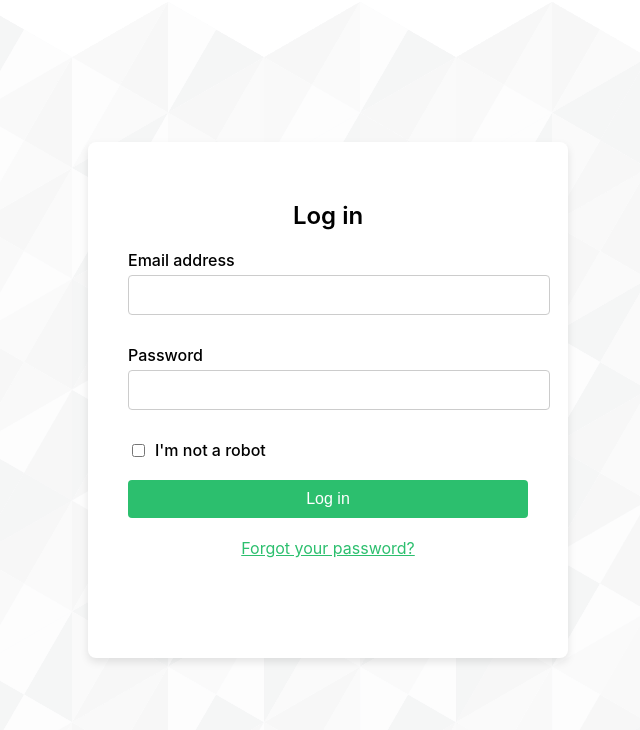
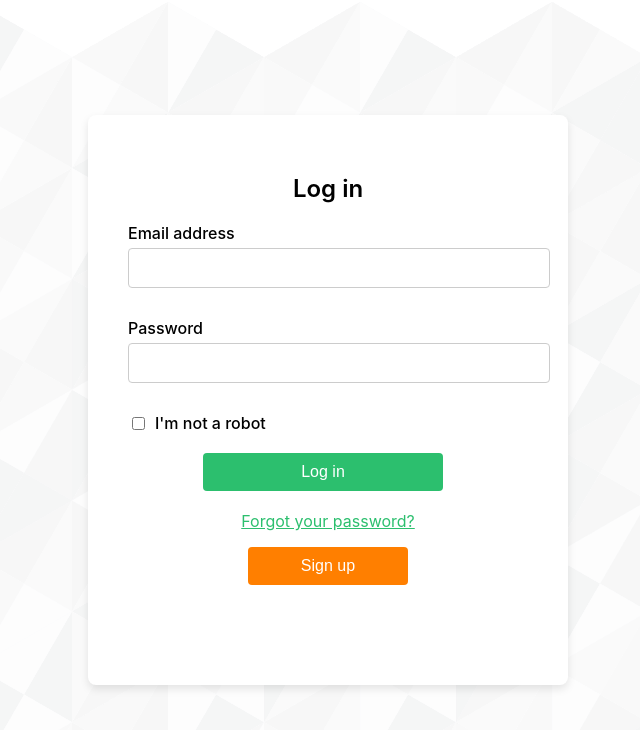
Before and after one commit to kaushalkarki/splitwise, a React (Create React App) app: page /login in a window 1280 px wide. Shown: the top 730 px of the page, without its empty margins (312-952 px from the left). Built offline with nearby package versions, Linux system fonts and the light colour scheme.

Commit message:
Delete transaction

```diff
--- a/src/assets/styles/components/Group.css
+++ b/src/assets/styles/components/Group.css
@@ -57,6 +57,7 @@
   justify-content: space-between;
   border-bottom: 1px solid #f1f1f1;
   padding: 10px 0;
+  position: relative;
 }
 
 .expense-date {
@@ -67,7 +68,7 @@
 }
 
 .expense-description {
-  flex: 1;
+  flex: 0.5;
   margin-left: 20px;
   font-weight: bold;
   text-decoration: underline;
@@ -86,6 +87,26 @@
   color: grey;
   font-size: small;
   border: 2 px solid aqua;
+}
+
+.delete-div{
+margin-left: 10px;
+}
+
+.delete-button {
+  position: absolute;
+  top: 10px;
+  right: 10px;
+  background: none;
+  border: none;
+  color: red;
+  font-size: 20px;
+  cursor: pointer;
+  visibility: hidden;
+}
+
+.expense-item:hover .delete-button {
+  visibility: visible;
 }
 
 @media (max-width: 768px) {
--- a/src/assets/styles/pages/Login.css
+++ b/src/assets/styles/pages/Login.css
@@ -67,7 +67,19 @@
   border-radius: 4px;
   font-size: 16px;
   cursor: pointer;
-  width: 100%;
+  width: 60%;
+  margin-right: 10px;
+}
+
+.login-form .signup-button {
+  background-color: "orange";
+  color: white;
+  padding: 10px 20px;
+  border: none;
+  border-radius: 4px;
+  font-size: 16px;
+  cursor: pointer;
+  width: 40%;
 }
 
 .login-form .login-button:hover {
--- a/src/assets/styles/pages/SignUp.css
+++ b/src/assets/styles/pages/SignUp.css
@@ -1,12 +1,12 @@
 #logo{
   width: 200px;
-}.signup-container {
+}
+.signup-container {
   display: flex;
   align-items: center;
   justify-content: center;
-  height: 80vh;
-  padding: 20px;
-  background-color: #f5f5f5;
+  height: 100vh;
+  background-image: url('/src/assets/images/facets.png');
 }
 
 .signup-logo {
--- a/src/components/AddExpenseForm.js
+++ b/src/components/AddExpenseForm.js
@@ -21,6 +21,7 @@ const AddExpenseForm = ({ onClose, groupId, groupName }) => {
 
   useEffect(() => {
     fetchUsers();
+  // eslint-disable-next-line
   }, []);
 
   useEffect(() => {
--- a/src/components/Group.js
+++ b/src/components/Group.js
@@ -3,9 +3,10 @@ import Sidebar from './Sidebar';
 import { useParams, useNavigate } from 'react-router-dom';
 import Modal from './Modal';
 import AddExpenseForm from './AddExpenseForm';
-import "../assets/styles/components/Group.css"
+import "../assets/styles/components/Group.css";
 import { useAuth } from '../context/AuthContext';
 import { API_BASE_URL } from '../constant';
+import DeleteOutlineIcon from '@mui/icons-material/DeleteOutline';
 
 const Group = () => {
   const { user } = useAuth();
@@ -13,6 +14,7 @@ const Group = () => {
   const navigate = useNavigate();
   const [group, setGroup] = useState(null);
   const [expenses, setExpenses] = useState([]);
+  // eslint-disable-next-line
   const [groupUsers, setGroupUsers] = useState({});
   const [balances, setBalances] = useState([]);
   const [isModalOpen, setIsModalOpen] = useState(false);
@@ -47,11 +49,11 @@ const Group = () => {
         const data = await usersResponse.json();
         const expensesData = await expensesResponse.json();
         const userDict = data.users.reduce((acc, u) => {
-          if (u.id === user.id){
-            acc[u.id] = "you"
+          if (u.id === user.id) {
+            acc[u.id] = "you";
+          } else {
+            acc[u.id] = u.name;
           }
-          else{
-          acc[u.id] = u.name;}
           return acc;
         }, {});
         setGroupUsers(userDict);
@@ -78,7 +80,24 @@ const Group = () => {
     fetchGroup();
     fetchGroupUsersAndExpenses();
     fetchBalances();
+    // eslint-disable-next-line
   }, [id]);
+
+  const handleDeleteExpense = async (expenseId) => {
+    try {
+      const response = await fetch(`${API_BASE_URL}/expenses/${expenseId}`, {
+        method: 'DELETE',
+      });
+      if (response.ok) {
+        setExpenses(expenses.filter(expense => expense.id !== expenseId));
+        window.location.reload();
+      } else {
+        console.error('Error deleting expense:', response.statusText);
+      }
+    } catch (error) {
+      console.error('Error deleting expense:', error);
+    }
+  };
 
   if (!group) {
     return <div>Loading...</div>;
@@ -99,7 +118,6 @@ const Group = () => {
         </div>
         <div className="expenses-list">
           {expenses.map((expense) => {
-            // const lentAmount = expense.payerName === user.name ? expense.amount - userAmount : userAmount;
             return (
               <div key={expense.id} className="expense-item">
                 <div className="expense-date">{new Date(expense.transaction_date).toLocaleDateString()}</div>
@@ -110,16 +128,13 @@ const Group = () => {
                 </div>
                 <div>
                   {expense.payer === user.id && !expense.expense_splits.some(split => split.user_id === user.id) ? (
-  // Case 2: If I paid and I am not a participant
                     <div>
                       <div className="expense-payer">{expense.payerName + " lent"}</div>
                       <div className="expense-amount">{expense.amount}</div>
                     </div>
                   ) : expense.expense_splits.some(split => split.user_id === user.id) ? (
-  // Case 1 and 3: If I paid and I am a participant OR If I didn't pay but I am a participant
                     expense.expense_splits.map((ele) => {
                       if (expense.payer === user.id && ele.user_id === user.id) {
-      // Case 1: If I paid and I am a participant
                         return (
                           <div key={ele.user_id}>
                             <div className="expense-payer">{expense.payerName + " lent"}</div>
@@ -127,7 +142,6 @@ const Group = () => {
                           </div>
                         );
                       } else if (ele.user_id === user.id) {
-      // Case 3: If I didn't pay but I am a participant
                         return (
                           <div key={ele.user_id}>
                             <div className="expense-payer">{expense.payerName + " lent you"}</div>
@@ -138,22 +152,24 @@ const Group = () => {
                       return null;
                     })
                   ) : (
-  // Case 4: If I didn't pay and neither am I a participant
                     <div>
                       <div className="expense-payer">Not involved</div>
-    {/* <div className="expense-amount">0</div> */}
                     </div>
                   )}
-
+                </div>
+                <div className='delete-div'>
+                  <button className="delete-button" onClick={() => handleDeleteExpense(expense.id)}>
+                  <DeleteOutlineIcon/>
+                </button>
                 </div>
               </div>
-          )})}
+            );
+          })}
         </div>
       </div>
       <div className="additional-content">
         {balances.map((balance) => (
           <div key={balance[0]} className="balance-item">
-            {/* <img src={balance.avatar_url} alt={`${balance.user_name} avatar`} className="user-avatar" /> */}
             <div className="user-info">
               <div className="user-name">{balance[1]}</div>
               <div className="user-balance" style={{ color: balance[2] < 0 ? 'red' : 'green' }}>
--- a/src/components/Header.js
+++ b/src/components/Header.js
@@ -1,6 +1,6 @@
 import React from 'react';
 import '../assets/styles/pages/Header.css';
-import logo from '../assets/images/logo.svg';
+// import logo from '../assets/images/logo.svg';
 import { useNavigate, useLocation } from 'react-router-dom';
 import { useAuth } from '../context/AuthContext';
 import CustomizedMenus from '../components/CustomizedMenus';
--- a/src/pages/Login.js
+++ b/src/pages/Login.js
@@ -93,7 +93,9 @@ const Login = () => {
           I'm not a robot
         </label>
         <button type="submit" className="login-button">Log in</button>
+
         <p className="forgot-password"><a href="/">Forgot your password?</a></p>
+        <button type="submit" className="signup-button" onClick={()=>{navigate('/signup')}}>Sign up</button>
         <div className="social-login">
           {/* <span>or</span> */}
           <GoogleOAuthProvider clientId="995878884828-7dqhulnm74vng0d8ckfo73u331o6g9i3.apps.googleusercontent.com">
```
Lines whose indentation alone changed are shown as unchanged.
